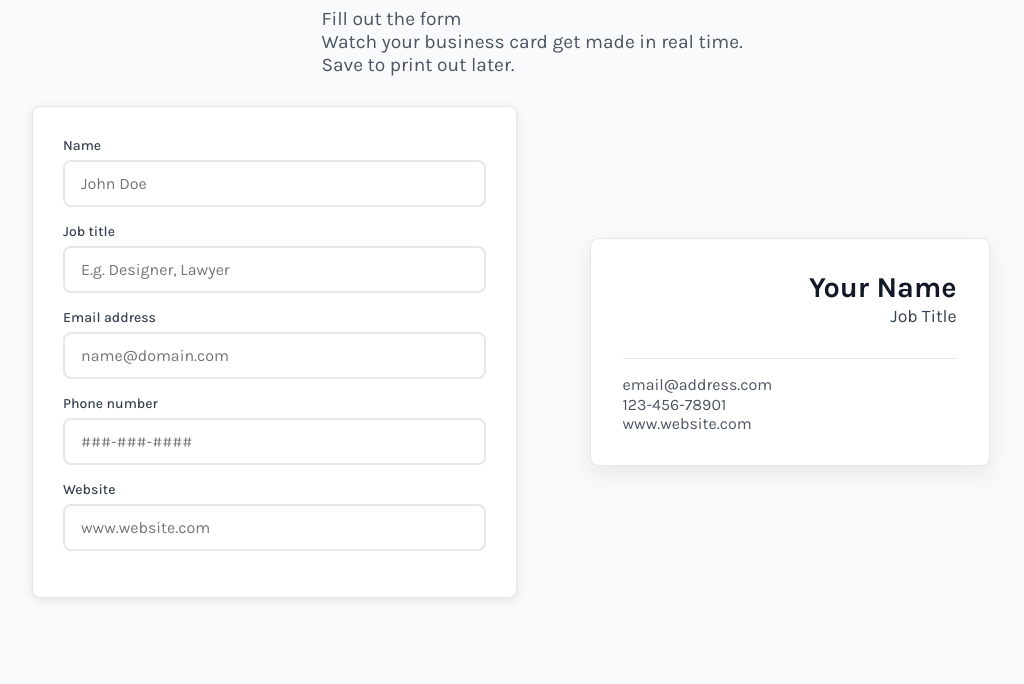
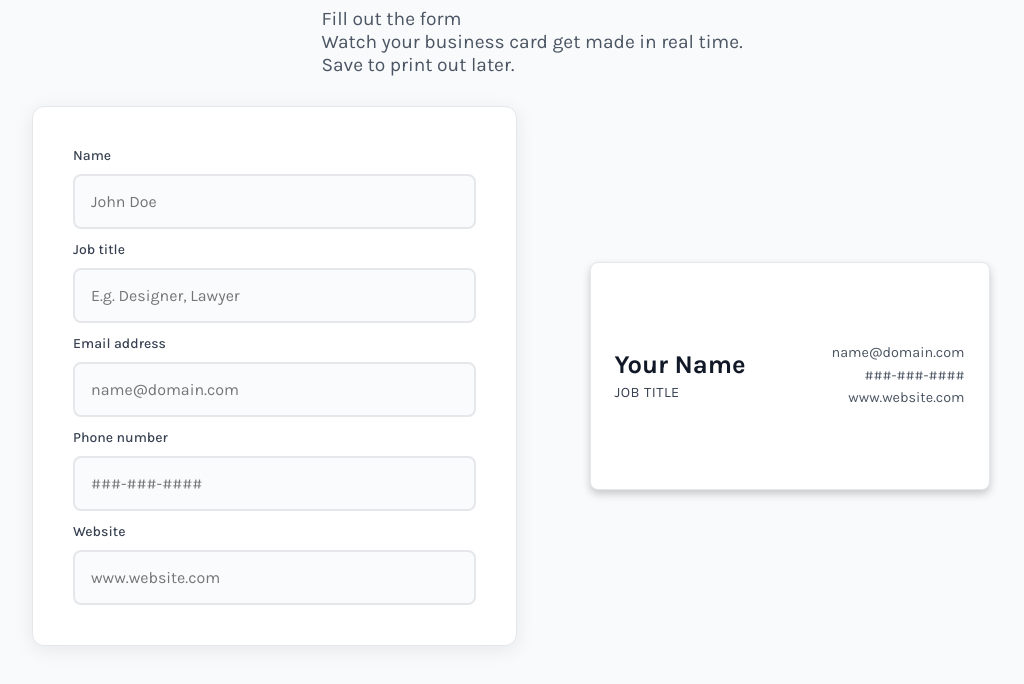
Before and after one commit to a1d3nmam3d0v/business-card-generator, a plain HTML site: page index.html in a window 1280 px wide. Shown: the part 90-774 px from the top of the page, without its empty margins (108-1132 px from the left). Drawn offline with Linux system fonts and the light colour scheme.

Commit message:
Improved card layout and form styling

```diff
--- a/css/style.css
+++ b/css/style.css
@@ -1,11 +1,11 @@
 :root {
-	--primary: #374151; /* charcoal */
-	--secondary: #111827; /* dark */
-	--accent: #6366f1; /* purple accent */
-	--background: #f9fafb; /* light background */
-	--text: #4b5563; /* gray text */
+	--primary: #374151;
+	--secondary: #111827;
+	--accent: #6366f1;
+	--background: #f9fafb;
+	--text: #4b5563;
 	--white: #ffffff;
-	--border: #e5e7eb; /* light border */
+	--border: #e5e7eb;
 }
 
 /* =========================== */
@@ -62,10 +62,10 @@ header p {
 /* =========================== */
 
 .form-section {
-	padding: 30px;
+	padding: 40px;
 	border: 1px solid var(--border);
-	border-radius: 8px;
-	box-shadow: 0 2px 10px rgba(0, 0, 0, 0.1);
+	border-radius: 12px;
+	box-shadow: 0 4px 20px rgba(0, 0, 0, 0.08);
 	height: fit-content;
 	background-color: var(--white);
 }
@@ -73,6 +73,13 @@ header p {
 form {
 	display: flex;
 	flex-direction: column;
+	gap: 0.75rem;
+}
+
+.form-group {
+	display: flex;
+	flex-direction: column;
+	gap: 0.25rem;
 }
 
 label {
@@ -84,19 +91,21 @@ label {
 }
 
 input {
-	margin-bottom: 1rem;
-	padding: 12px 16px;
+	padding: 16px;
 	border: 2px solid var(--border);
 	border-radius: 8px;
 	font-size: 16px;
 	font-family: "Karla", sans-serif;
-	transition: border-color 0.2s ease;
+	transition: all 0.2s ease;
+	background-color: #fafbfc;
 }
 
 input:focus {
 	outline: none;
 	border-color: var(--accent);
+	background-color: var(--white);
 	box-shadow: 0 0 0 3px rgba(99, 102, 241, 0.1);
+	transform: translateY(-1px);
 }
 
 /* =========================== */
@@ -112,32 +121,41 @@ input:focus {
 .business-card {
 	width: 400px;
 	aspect-ratio: 1.75;
-	padding: 2rem;
+	border: 1px solid var(--border);
+	box-shadow: 0 4px 8px rgba(0, 0, 0, 0.2);
+	padding: 1.5rem;
 	border-radius: 8px;
 	margin: auto;
-	display: flex;
-	flex-direction: column;
-	justify-content: space-evenly;
 	background-color: var(--white);
 	color: var(--text);
-	box-shadow: 0 8px 25px rgba(0, 0, 0, 0.08);
-	border: 1px solid var(--border);
+	display: flex;
+	justify-content: space-between;
+	align-items: center;
+}
+
+.card-left {
+	flex: 1;
+}
+
+.card-right {
+	flex: 1;
+	text-align: right;
 }
 
 .card-name {
-	font-size: 1.8rem;
+	font-size: 1.6rem;
 	font-weight: 700;
-	text-align: end;
 	color: var(--secondary);
-	line-height: 1.2;
+	line-height: 1.1;
+	margin-bottom: 0.25rem;
 }
 
 .card-jobtitle {
-    font-size: 1.1rem;
+	font-size: 0.9rem;
 	font-weight: 400;
-    text-align: end;
 	color: var(--primary);
-    margin-bottom: 1rem;
+	text-transform: uppercase;
+	letter-spacing: 0.5px;
 }
 
 hr {
@@ -147,12 +165,18 @@ hr {
 	margin: 1rem 0;
 }
 
-
+.contact-info {
+	display: flex;
+	flex-direction: column;
+	gap: 0.25rem;
+}
 
 .card-email,
 .card-phone,
 .card-website {
-	font-size: 1rem;
+	font-size: 0.9rem;
+	color: var(--text);
+	line-height: 1.3;
 }
 
 /* =========================== */
--- a/index.html
+++ b/index.html
@@ -16,26 +16,41 @@
 		<div class="grid-container">
 			<div class="form-section">
 				<form>
+					<div class="form-group">
 						<label for="name">Name</label>
 						<input type="text" id="name" placeholder="John Doe" />
+					</div>
+					<div class="form-group">
 						<label for="jobtitle">Job title</label>
 						<input type="text" id="jobtitle" placeholder="E.g. Designer, Lawyer" />
+					</div>
+					<div class="form-group">
 						<label for="email">Email address</label>
 						<input type="email" id="email" placeholder="name@domain.com" />
+					</div>
+					<div class="form-group">
 						<label for="phone">Phone number</label>
 						<input type="tel" id="phone" placeholder="###-###-####" />
+					</div>
+					<div class="form-group">
 						<label for="website">Website</label>
 						<input type="text" id="website" placeholder="www.website.com" />
+					</div>
 				</form>
 			</div>
 			<div class="preview-section">
 				<div class="business-card" id="businessCard">
+					<div class="card-left">
 						<div class="card-name">Your Name</div>
-					<div class="card-jobtitle">Job Title</div>
-					<hr />
-					<div class="card-email">email@address.com</div>
-					<div class="card-phone">123-456-78901</div>
+						<div class="card-jobtitle">Job title</div>
+					</div>
+					<div class="card-right">
+						<div class="contact-info">
+							<div class="card-email">name@domain.com</div>
+							<div class="card-phone">###-###-####</div>
 							<div class="card-website">www.website.com</div>
+						</div>
+					</div>
 				</div>
 			</div>
 		</div>
```
Also changed, not shown: js/script.js (line endings or trailing spaces). Lines whose indentation alone changed are shown as unchanged.
